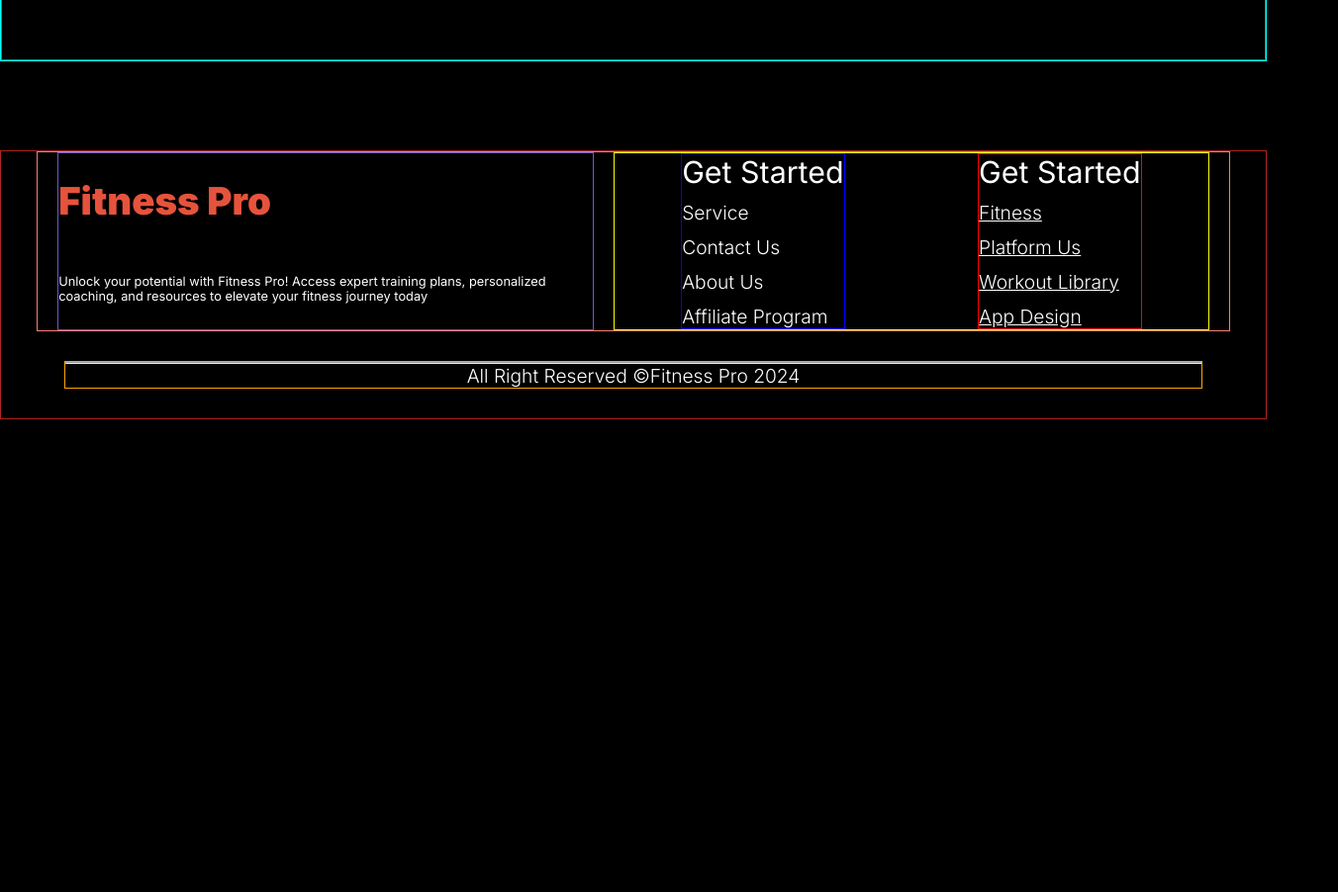
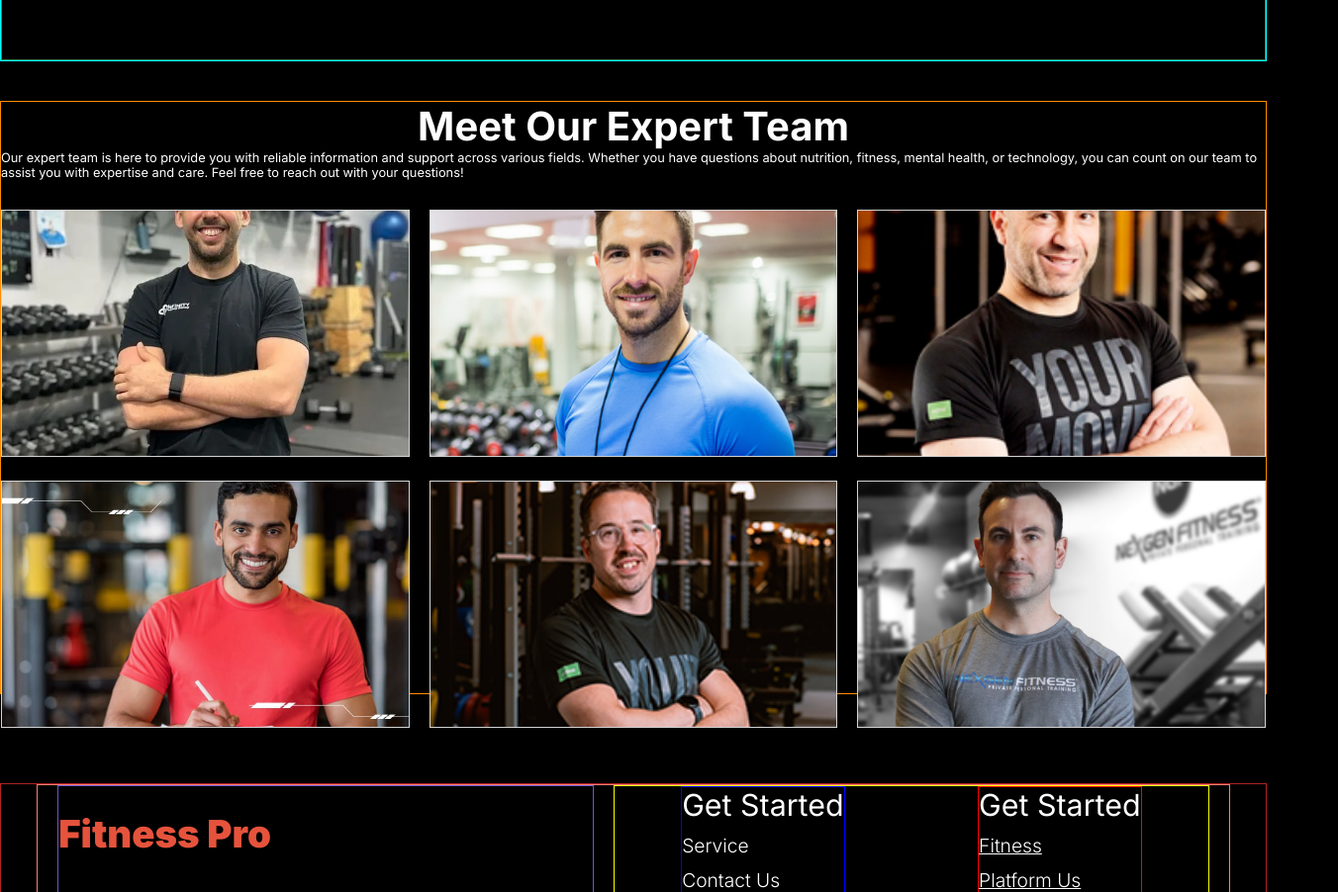
Before and after one commit to mahmud2237/Fitness-Pro-02, a plain HTML site: page index.html in a window 1280 px wide. Shown: the part 2386-3288 px from the top of the page at 99% size, 1352 px wide, since content can reach past the window. Before the commit the page ends 2810 px from the top, so only its background shows below. Drawn offline with Linux system fonts and the light colour scheme.

Commit message:
Meet section need more to fix

```diff
--- a/index.html
+++ b/index.html
@@ -63,35 +63,42 @@
         <section class="habit-container display-flex">
             <div class="habit-container-div-1 display-flex">
                 <h2 class="h2">Change Your Habits</h2>
-                <p class="description">Transform your life by changing your habits! Understand the mechanics of habits, embrace personal growth, and cultivate positive routines for lasting success.</p>
+                <p class="description">Transform your life by changing your habits! Understand the mechanics of habits,
+                    embrace personal growth, and cultivate positive routines for lasting success.</p>
             </div>
             <div class="habit-container-div-2 display-flex">
                 <div class="habit-container-div-2-1 display-flex">
                     <img class="habit-container-div-2-img" src="./images/image1.png" alt="">
                     <h5 class="h5">Movement</h5>
-                    <p class="description">Enhance your well-being through movement! Embrace various activities like walking, yoga etc.</p>
+                    <p class="description">Enhance your well-being through movement! Embrace various activities like
+                        walking, yoga etc.</p>
                 </div>
                 <div class="habit-container-div-2-2 display-flex">
                     <img class="habit-container-div-2-img" src="./images/image2.png" alt="">
                     <h5 class="h5">Time</h5>
-                    <p class="description">Master time management for fitness! Schedule workouts, prioritize your health.</p>
+                    <p class="description">Master time management for fitness! Schedule workouts, prioritize your
+                        health.</p>
                 </div>
                 <div class="habit-container-div-2-3 display-flex">
                     <img class="habit-container-div-2-img" src="./images/image3.png" alt="">
                     <h5 class="h5">Practice</h5>
-                    <p class="description">Practice is crucial for mastering any skill, including fitness and healthy living</p>
+                    <p class="description">Practice is crucial for mastering any skill, including fitness and healthy
+                        living</p>
                 </div>
                 <div class="habit-container-div-2-4 display-flex">
                     <img class="habit-container-div-2-img" src="./images/image4.png" alt="">
                     <h5 class="h5">Weight Loss</h5>
-                    <p class="description"> Achieving it by following healthy eating, regular physical activity and lifestyle changes.</p>
+                    <p class="description"> Achieving it by following healthy eating, regular physical activity and
+                        lifestyle changes.</p>
                 </div>
             </div>
         </section>
         <section class="run-container display-flex">
             <div class="run-container-1 display-flex">
                 <h2 class="h2">Run an Extra <br>Mile Easily</h2>
-                <p class="description">Running an extra mile can be a rewarding challenge, enhancing your endurance and overall fitness. Here are some effective strategies to help you incorporate that additional distance into your routine without feeling overwhelmed.</p>
+                <p class="description">Running an extra mile can be a rewarding challenge, enhancing your endurance and
+                    overall fitness. Here are some effective strategies to help you incorporate that additional distance
+                    into your routine without feeling overwhelmed.</p>
                 <div class="btn-run display-flex">
                     <button class="btn-primary">Join Now</button>
                 </div>
@@ -106,7 +113,9 @@
         <section class="bmi-container display-flex">
             <div class="bmi-container-1 display-flex">
                 <h2 class="h2 bold">BMI Calculator</h2>
-                <p class="description">Body Mass Index (BMI) is a useful measure to assess body fat based on your height and weight. It helps categorize individuals into different weight categories, which can indicate potential health risks. Here’s how you can calculate your BMI and understand its significance.</p>
+                <p class="description">Body Mass Index (BMI) is a useful measure to assess body fat based on your height
+                    and weight. It helps categorize individuals into different weight categories, which can indicate
+                    potential health risks. Here’s how you can calculate your BMI and understand its significance.</p>
             </div>
             <div class="bmi-container-2 display-flex">
                 <div class="bmi-container-2-1 display-flex">
@@ -137,7 +146,8 @@
                 <div class="bmi-container-2-2 display-flex">
                     <div class="bmi-container-2-2-0 display-flex">
                         <h3 class="h3 bold">Calculate your BMI</h3>
-                        <p class="description">To calculate your Body Mass Index (BMI), you'll need to know your weight and height. Here’s a step-by-step guide to help you compute your BMI.</p>
+                        <p class="description">To calculate your Body Mass Index (BMI), you'll need to know your weight
+                            and height. Here’s a step-by-step guide to help you compute your BMI.</p>
                     </div>
                     <div class="bmi-container-2-2-1 display-flex">
                         <div class="bmi-container-2-2-1-1 display-flex">
@@ -156,8 +166,68 @@
                 </div>
             </div>
         </section>
+        <section class="meet-container display-flex">
+            <div class="meet-container-1 display-flex">
+                <h2 class="h2">Meet Our Expert Team</h2>
+                <p class="description">Our expert team is here to provide you with reliable information and support
+                    across various fields. Whether you have questions about nutrition, fitness, mental health, or
+                    technology, you can count on our team to assist you with expertise and care. Feel free to reach out
+                    with your questions!</p>
+            </div>
+            <div class="meet-container-2 grid">
+                <div>
+                    <img src="./images/trainer1.png" alt=""></img>
+                    <span class="img-descrip">
+                        <h5 class="h5">Jerome Bin</h5>
+                        <p class="description">Trainer</p>
+                    </span>
+
+                </div>
+                <div>
+                    <img src="./images/trainer2.png" alt=""></img>
+                    <span class="img-descrip">
+                        <h5 class="h5">Camerun Walkson</h5>
+                        <p class="description">Trainer</p>
+                    </span>
+
+                </div>
+                <div>
+                    <img src="./images/trainer3.png" alt=""></img>
+                    <span class="img-descrip">
+                        <h5 class="h5">Derren Steward</h5>
+                        <p class="description">Trainer</p>
+                    </span>
+
+                </div>
+                <div>
+                    <img src="./images/trainer4.png" alt=""></img>
+                    <span class="img-descrip">
+                        <h5 class="h5">Dianne Russen</h5>
+                        <p class="description">Trainer</p>
+                    </span>
+
+                </div>
+                <div>
+                    <img src="./images/trainer5.png" alt=""></img>
+                    <span class="img-descrip">
+                        <h5 class="h5">Therema Han</h5>
+                        <p class="description">Trainer</p>
+                    </span>
+
+                </div>
+                <div>
+                    <img src="./images/trainer6.png" alt=""></img>
+                    <span class="img-descrip">
+                        <h5 class="h5">Cody Web</h5>
+                        <p class="description">Trainer</p>
+                    </span>
+
+                </div>
+            </div>
+        </section>
     </main>
-
+    <!-- <div class="meet-container-2-1">
+    </div> -->
     <footer class="footer display-flex">
         <div class="footer-1 display-flex">
             <div class="footer-1-1 display-flex">
--- a/styles/style.css
+++ b/styles/style.css
@@ -97,7 +97,7 @@ body {
     display: flex;
 }
 
-.display-grid {
+.grid {
     display: grid;
 }
 .bold{
@@ -341,6 +341,36 @@ table, tr, td, th{
     border-radius: 18px;
 }
 
+/* Meet styles here */
+
+.meet-container{
+    flex-direction: column;
+    height: 600px;
+    gap: 30px;
+    margin-top: 40px;
+    border: 1px solid darkorange;
+}
+.meet-container-1{
+    flex-direction: column;
+    justify-content: center;
+    align-items: center;
+}
+.meet-container-2{
+    grid-template-columns: repeat(3, 1fr);
+    gap: 20px;
+}
+.meet-container-2 div img{
+    width: 100%;
+    height: 250px;
+    object-fit: cover;
+    border: 1px solid lightgray;
+}
+.img-descrip{
+    position: absolute;
+    top: 20px;
+}
+
+
 
 /* Footer styles here */
 
```
